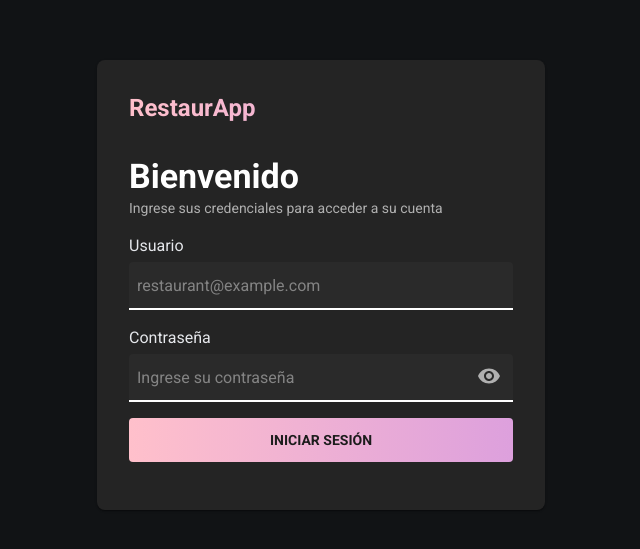
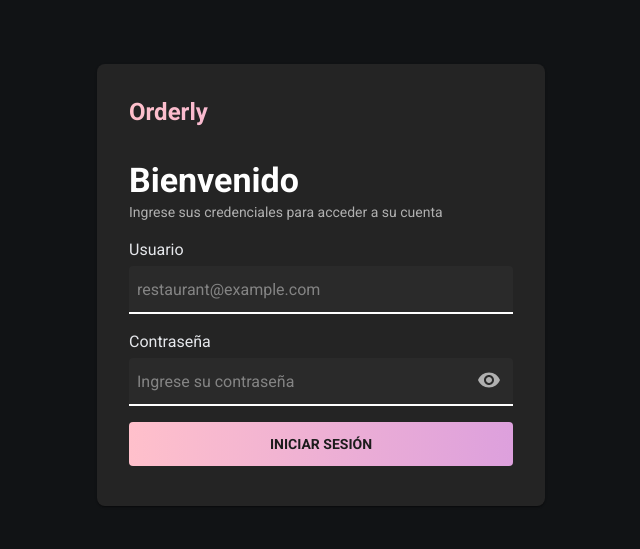
Before and after one commit to m1randa26/Orderly, a React (Vite) app: page / in a window 1280 px wide. Shown: the part 115-664 px from the top of the page, without its empty margins (319-959 px from the left). Built offline with nearby package versions, Linux system fonts and the light colour scheme.

Commit message:
Update Login.jsx

```diff
--- a/src/pages/Login.jsx
+++ b/src/pages/Login.jsx
@@ -1,4 +1,6 @@
 import { useState } from "react";
+import axios from "axios";
+import { useNavigate } from 'react-router-dom';
 import Visibility from '@mui/icons-material/Visibility';
 import VisibilityOff from '@mui/icons-material/VisibilityOff';
 import Card from "@mui/material/Card";
@@ -10,6 +12,39 @@ import Typography from "@mui/material/Typography";
 
 const Login = () => {
   const [showPassword, setShowPassword] = useState(false);
+  const [email, setEmail] = useState('');
+  const [password, setPassword] = useState('');
+  const [error, setError] = useState(null);  // Estado para el mensaje de error
+  const navigate = useNavigate();  // Hook para navegar a otra ruta
+
+  const handleLogin = async (e) => {
+    e.preventDefault();
+
+    setError(null); // Limpiar el error antes de hacer la solicitud
+
+    try {
+      const response = await axios.post('http://192.168.1.11:8080/api/usuarios/login', {
+        email,
+        password
+      });
+
+      // Si el rol es MESERO o ADMIN, redirigimos
+      if (response.data.rol === "MESERO") {
+        console.log("¡Inicio de sesión exitoso como Mesero!");
+        navigate('/mesero');  // Redirige al mesero
+      } else if (response.data.rol === "ADMIN") {
+        console.log("¡Inicio de sesión exitoso como Admin!");
+        navigate('/admin');  // Redirige al admin
+      } else {
+        // Si el rol no es MESERO ni ADMIN
+        setError("El usuario no tiene permisos para acceder.");
+      }
+    } catch (error) {
+      console.error("Error al iniciar sesión:", error);
+      // Si ocurre un error, mostramos el mensaje de credenciales incorrectas
+      setError("Correo o contraseña incorrectos.");
+    }
+  };
 
   return (
     <div style={{ minHeight: "100vh", justifyContent: 'center', alignItems: 'center', display: 'flex'}}>
@@ -37,7 +72,7 @@ const Login = () => {
                 WebkitTextFillColor: "transparent",
               }}
             >
-                            RestaurApp
+              Orderly
             </Typography>
           }
         />
@@ -48,7 +83,12 @@ const Login = () => {
           <Typography variant="body2" sx={{ color: "#B0B0B0", marginBottom: "16px" }}>
             Ingrese sus credenciales para acceder a su cuenta
           </Typography>
-                    <form style={{ display: "flex", flexDirection: "column", gap: "16px" }}>
+          {error && (
+            <Typography color="error" sx={{ marginBottom: "16px", textAlign: 'center' }}>
+              {error}
+            </Typography>
+          )}
+          <form style={{ display: "flex", flexDirection: "column", gap: "16px" }} onSubmit={handleLogin}>
             <div>
               <label htmlFor="email" style={{ color: "#e5e7eb" }}>
                 Usuario
@@ -76,6 +116,8 @@ const Login = () => {
                   },
                 }}
                 required
+                value={email}
+                onChange={(e) => setEmail(e.target.value)}
               />
             </div>
             <div>
@@ -106,6 +148,8 @@ const Login = () => {
                     },
                   }}
                   required
+                  value={password}
+                  onChange={(e) => setPassword(e.target.value)}
                 />
                 <Button
                   onClick={() => setShowPassword(!showPassword)}
@@ -139,9 +183,6 @@ const Login = () => {
               Iniciar sesión
             </Button>
           </form>
-                    <div style={{ textAlign: "center", marginTop: "8px" }}>
-
-                    </div>
         </CardContent>
       </Card>
     </div>
```
Lines whose indentation alone changed are shown as unchanged.
